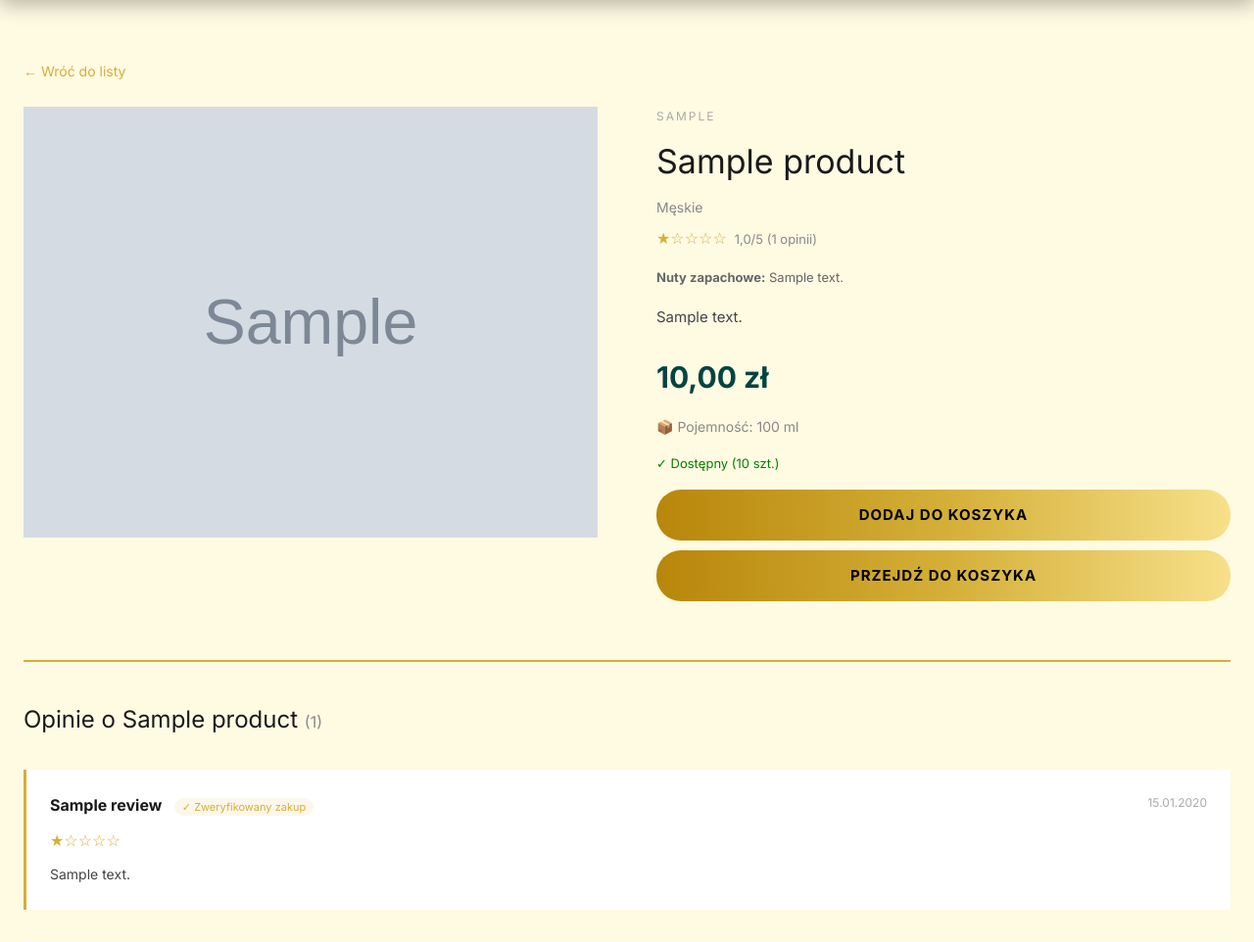
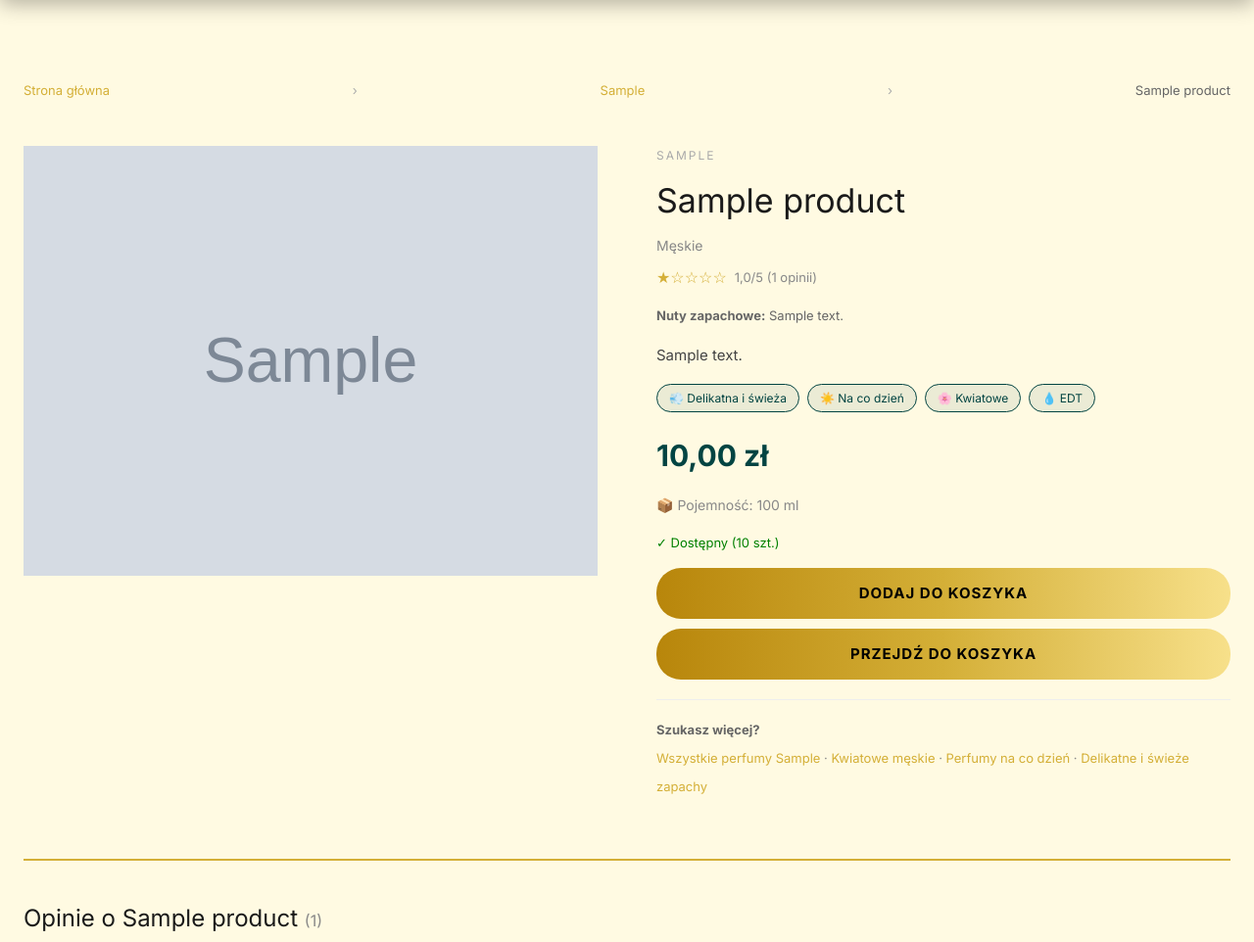
Before and after one commit to Camilleus/perfumy-mlm, a Django app: a page that uses templates/base.html in a window 1280 px wide. Shown: the part 119-1081 px from the top of the page at 98% size. Run offline with Django 5.2, Linux system fonts and the light colour scheme; tables that the repository leaves empty hold one stand-in row (values such as "Sample post"); grey boxes marked "Sample" are stand-in pictures.

Commit message:
add AI-friendly SEO and FAQ

```diff
--- a/products/models.py
+++ b/products/models.py
@@ -42,6 +42,7 @@ class Product(models.Model):
     occasion = models.CharField(max_length=10, choices=OCCASION_CHOICES, blank=True)
     image = models.ImageField(upload_to='products/', blank=True, null=True)
     is_available = models.BooleanField(default=True)
+    faq_json = models.TextField(blank=True, default='', verbose_name='FAQ (JSON)')
     created_at = models.DateTimeField(auto_now_add=True)
 
     def save(self, *args, **kwargs):
--- a/products/views.py
+++ b/products/views.py
@@ -90,13 +90,72 @@ def product_list(request):
     })
 
 def product_detail(request, slug):
+    import json
+    import threading
+    import anthropic
+    from django.conf import settings
+
     product = get_object_or_404(Product, slug=slug)
     reviews = product.reviews.all()
     avg_rating = round(sum(r.rating for r in reviews) / len(reviews), 1) if reviews else 0
+
+    # Parsuj FAQ z bazy
+    faq_items = []
+    if product.faq_json:
+        try:
+            faq_items = json.loads(product.faq_json)
+        except Exception:
+            faq_items = []
+
+    # Generuj FAQ w tle jeśli go nie ma
+    if not product.faq_json:
+        def generate_faq():
+            try:
+                client = anthropic.Anthropic(api_key=settings.ANTHROPIC_API_KEY)
+                prompt = f"""Jesteś ekspertem perfumerii. Napisz 4 pytania i odpowiedzi FAQ dla tych perfum.
+
+Produkt: {product.name}
+Marka: {product.brand}
+Rodzaj: {product.get_gender_display()}
+Nuty zapachowe: {product.scent_notes or 'brak danych'}
+Koncentracja: {product.get_concentration_display()}
+Okazja: {product.get_occasion_display() if product.occasion else 'różne'}
+Intensywność: {product.get_intensity_display() if product.intensity else 'różne'}
+Cena: {product.price} zł
+
+Pytania muszą być konwersacyjne, naturalne, takie jak zadałaby Gen Z głosowo.
+Przykłady: "Czy {product.name} nadaje się na randkę?", "Jak długo trzymają się {product.name}?", "Dla kogo są {product.name}?"
+
+Odpowiedz TYLKO w formacie JSON, bez żadnego tekstu przed ani po:
+[
+  {{"q": "pytanie 1", "a": "odpowiedź 1"}},
+  {{"q": "pytanie 2", "a": "odpowiedź 2"}},
+  {{"q": "pytanie 3", "a": "odpowiedź 3"}},
+  {{"q": "pytanie 4", "a": "odpowiedź 4"}}
+]"""
+
+                message = client.messages.create(
+                    model='claude-sonnet-4-20250514',
+                    max_tokens=800,
+                    messages=[{'role': 'user', 'content': prompt}]
+                )
+                raw = message.content[0].text.strip()
+                # Upewnij się że to valid JSON
+                parsed = json.loads(raw)
+                product.faq_json = json.dumps(parsed, ensure_ascii=False)
+                product.save(update_fields=['faq_json'])
+            except Exception as e:
+                pass
+
+        t = threading.Thread(target=generate_faq)
+        t.daemon = True
+        t.start()
+
     return render(request, 'products/detail.html', {
         'product': product,
         'reviews': reviews,
         'avg_rating': avg_rating,
+        'faq_items': faq_items,
     })
 
 
--- a/templates/base.html
+++ b/templates/base.html
@@ -6,7 +6,28 @@
     <meta name="viewport" content="width=device-width, initial-scale=1.0">
     <title>{% block title %}Przystanek Perfumy | Twój świat zapachów{% endblock %}</title>
     {% block meta %}
-    <meta name="description" content="Przystanek Perfumy – perfumy znanych marek w świetnych cenach. Darmowa dostawa od 200 zł.">
+        <meta name="description" content="Przystanek Perfumy – perfumy znanych marek w świetnych cenach. Darmowa dostawa od 200 zł.">
+        <script type="application/ld+json">
+        {
+        "@context": "https://schema.org",
+        "@type": "Organization",
+        "name": "Przystanek Perfumy",
+        "url": "{{ request.scheme }}://{{ request.get_host }}",
+        "logo": "{{ request.scheme }}://{{ request.get_host }}{% load static %}{% static 'images/projektbeznazwy.png' %}",
+        "description": "Perfumy znanych marek w cenach hurtowych. Bez marży drogerii.",
+        "foundingDate": "2026",
+        "founder": {
+            "@type": "Person",
+            "name": "Marcel Krzeja"
+        },
+        "contactPoint": {
+            "@type": "ContactPoint",
+            "contactType": "customer service",
+            "availableLanguage": "Polish"
+        },
+        "sameAs": []
+        }
+        </script>
     {% endblock %}
     <link href="https://fonts.googleapis.com/css2?family=Inter:wght@400;700&family=Cormorant+Garamond:ital,wght@0,300;1,300&display=swap" rel="stylesheet">
     <style>
--- a/templates/products/detail.html
+++ b/templates/products/detail.html
@@ -33,12 +33,47 @@
   }{% endif %}
 }
 </script>
+
+<script type="application/ld+json">
+{
+  "@context": "https://schema.org",
+  "@type": "BreadcrumbList",
+  "itemListElement": [
+    {
+      "@type": "ListItem",
+      "position": 1,
+      "name": "Strona główna",
+      "item": "{{ request.scheme }}://{{ request.get_host }}/"
+    },
+    {
+      "@type": "ListItem",
+      "position": 2,
+      "name": "{{ product.brand }}",
+      "item": "{{ request.scheme }}://{{ request.get_host }}/?brand={{ product.brand }}"
+    },
+    {
+      "@type": "ListItem",
+      "position": 3,
+      "name": "{{ product.name }}",
+      "item": "{{ request.build_absolute_uri }}"
+    }
+  ]
+}
+</script>
 {% endblock %}
 
 {% block content %}
 <section class="section-pad">
     <div class="container">
-        <a href="/" style="color:var(--gold); font-size:14px;">← Wróć do listy</a>
+
+        <!-- BREADCRUMB widoczny -->
+        <nav style="font-size:13px; color:#aaa; margin-bottom:16px;">
+            <a href="/" style="color:var(--gold);">Strona główna</a>
+            <span style="margin:0 6px;">›</span>
+            <a href="/?brand={{ product.brand }}" style="color:var(--gold);">{{ product.brand }}</a>
+            <span style="margin:0 6px;">›</span>
+            <span style="color:#666;">{{ product.name }}</span>
+        </nav>
 
         <div class="detail-grid">
             <!-- ZDJĘCIE -->
@@ -74,8 +109,32 @@
                 {% endif %}
 
                 {% if product.description %}
-                <p style="font-size:15px; color:#444; margin-bottom:24px; line-height:1.8;">{{ product.description }}</p>
+                <p style="font-size:15px; color:#444; margin-bottom:16px; line-height:1.8;">{{ product.description }}</p>
                 {% endif %}
+
+                <!-- ATRYBUTY – tagi widoczne dla AI i użytkownika -->
+                <div style="display:flex; flex-wrap:wrap; gap:8px; margin-bottom:20px;">
+                    {% if product.intensity %}
+                    <a href="/?intensity={{ product.intensity }}" class="attr-tag">
+                        {% if product.intensity == 'light' %}💨 Delikatna i świeża{% else %}🔥 Mocna i wieczorowa{% endif %}
+                    </a>
+                    {% endif %}
+                    {% if product.occasion %}
+                    <a href="/?occasion={{ product.occasion }}" class="attr-tag">
+                        {% if product.occasion == 'daily' %}☀️ Na co dzień{% else %}✨ Specjalne wyjścia{% endif %}
+                    </a>
+                    {% endif %}
+                    {% if product.category %}
+                    <a href="/?category={{ product.category }}" class="attr-tag">
+                        🌸 {{ product.get_category_display }}
+                    </a>
+                    {% endif %}
+                    {% if product.concentration %}
+                    <a href="/?concentration={{ product.concentration }}" class="attr-tag">
+                        💧 {{ product.get_concentration_display }}
+                    </a>
+                    {% endif %}
+                </div>
 
                 <div style="font-size:30px; font-weight:600; color:var(--forest-green); margin-bottom:16px;">{{ product.price }} zł</div>
                 <p style="font-size:14px; color:#888; margin-bottom:16px;">📦 Pojemność: 100 ml</p>
@@ -87,6 +146,15 @@
                 {% else %}
                 <p style="color:#c0392b; font-size:13px;">✗ Brak w magazynie</p>
                 {% endif %}
+
+                <!-- LINKOWANIE WEWNĘTRZNE – Semantic SEO -->
+                <div style="font-size:13px; color:#888; margin-top:20px; line-height:2.2; border-top:1px solid #eee; padding-top:16px;">
+                    <strong style="color:#666;">Szukasz więcej?</strong><br>
+                    <a href="/?brand={{ product.brand }}" style="color:var(--gold);">Wszystkie perfumy {{ product.brand }}</a>
+                    {% if product.category %} · <a href="/?category={{ product.category }}&gender={{ product.gender }}" style="color:var(--gold);">{{ product.get_category_display }} {{ product.get_gender_display|lower }}</a>{% endif %}
+                    {% if product.occasion %} · <a href="/?occasion={{ product.occasion }}" style="color:var(--gold);">Perfumy {% if product.occasion == 'special' %}na wyjątkowe okazje{% else %}na co dzień{% endif %}</a>{% endif %}
+                    {% if product.intensity %} · <a href="/?intensity={{ product.intensity }}" style="color:var(--gold);">{% if product.intensity == 'light' %}Delikatne i świeże zapachy{% else %}Mocne zapachy wieczorowe{% endif %}</a>{% endif %}
+                </div>
             </div>
         </div>
 
@@ -98,8 +166,6 @@
             </h2>
 
             <div style="display:grid; grid-template-columns:1fr; gap:40px;">
-
-                <!-- LISTA OPINII -->
                 <div>
                     {% if reviews %}
                     <div style="display:flex; flex-direction:column; gap:20px; margin-bottom:32px;">
@@ -130,7 +196,6 @@
                         <h3 style="font-size:18px; font-weight:400; margin-bottom:24px;">Dodaj opinię</h3>
                         <form method="post" action="{% url 'add_review' product.slug %}">
                             {% csrf_token %}
-
                             <div style="display:grid; grid-template-columns:1fr 1fr; gap:16px; margin-bottom:16px;">
                                 <div>
                                     <label class="form-label">Imię *</label>
@@ -141,7 +206,6 @@
                                     <input type="email" name="email" required class="form-input" placeholder="twoj@email.pl">
                                 </div>
                             </div>
-
                             <div style="margin-bottom:16px;">
                                 <label class="form-label">Ocena *</label>
                                 <div style="display:flex; gap:8px; margin-top:8px;">
@@ -153,14 +217,11 @@
                                     {% endfor %}
                                 </div>
                             </div>
-
                             <div style="margin-bottom:20px;">
                                 <label class="form-label">Twoja opinia *</label>
                                 <textarea name="comment" required class="form-input" rows="4" placeholder="Jak oceniasz ten zapach?"></textarea>
                             </div>
-
                             <p style="font-size:12px; color:#aaa; margin-bottom:16px;">* Jeśli email zgadza się z Twoim zamówieniem, opinia otrzyma oznaczenie „Zweryfikowany zakup".</p>
-
                             <button type="submit" class="btn" style="padding:14px 32px;">Dodaj opinię</button>
                         </form>
                     </div>
@@ -170,6 +231,35 @@
 
     </div>
 </section>
+<!-- FAQ PRODUKTU generowane przez AI -->
+{% if faq_items %}
+<section style="padding:40px 0; background:#f9f9f9; margin-top:40px;">
+    <div class="container" style="max-width:800px;">
+        <h2 style="font-size:22px; font-weight:300; margin-bottom:24px;">
+            ❓ Pytania o {{ product.name }}
+        </h2>
+        <script type="application/ld+json">
+        {
+          "@context": "https://schema.org",
+          "@type": "FAQPage",
+          "mainEntity": [
+            {% for item in faq_items %}
+            {"@type":"Question","name":"{{ item.q }}","acceptedAnswer":{"@type":"Answer","text":"{{ item.a }}"}}{% if not forloop.last %},{% endif %}
+            {% endfor %}
+          ]
+        }
+        </script>
+        {% for item in faq_items %}
+        <div class="faq-item">
+            <button class="faq-question" onclick="toggleFaq(this)">
+                {{ item.q }}<span class="faq-arrow">▾</span>
+            </button>
+            <div class="faq-answer">{{ item.a }}</div>
+        </div>
+        {% endfor %}
+    </div>
+</section>
+{% endif %}
 {% include "includes/faq.html" %}
 
 <style>
@@ -182,17 +272,24 @@
 @media (min-width: 768px) {
     .detail-grid { grid-template-columns: 1fr 1fr; gap: 60px; }
 }
-
-/* GWIAZDKI – interaktywne */
+.attr-tag {
+    background: rgba(2,68,66,0.08);
+    border: 1px solid var(--forest-green);
+    border-radius: 20px;
+    padding: 4px 12px;
+    font-size: 12px;
+    color: var(--forest-green);
+    text-decoration: none;
+    transition: all 0.2s;
+    display: inline-block;
+}
+.attr-tag:hover { background: var(--forest-green); color: var(--gold); }
 .star-label { color: #ddd; }
-.star-label:hover,
-.star-label:hover ~ .star-label { color: var(--gold); }
-input[type="radio"]:checked + .star-label,
-input[type="radio"]:checked ~ label { color: var(--gold); }
+.star-label:hover, .star-label:hover ~ .star-label { color: var(--gold); }
+input[type="radio"]:checked + .star-label, input[type="radio"]:checked ~ label { color: var(--gold); }
 </style>
 
 <script>
-// Interaktywne gwiazdki
 const stars = document.querySelectorAll('.star-label');
 stars.forEach((star, index) => {
     star.addEventListener('mouseover', () => {
@@ -208,5 +305,11 @@ document.querySelector('.star-label').closest('div').addEventListener('mouseleav
     const checkedIndex = checked ? parseInt(checked.value) - 1 : -1;
     stars.forEach((s, i) => s.style.color = i <= checkedIndex ? 'var(--gold)' : '#ddd');
 });
+function toggleFaq(btn) {
+    const item = btn.closest('.faq-item');
+    const isOpen = item.classList.contains('open');
+    document.querySelectorAll('.faq-item').forEach(i => i.classList.remove('open'));
+    if (!isOpen) item.classList.add('open');
+}
 </script>
 {% endblock %}
```
Also changed, not shown: products/migrations/0003_product_faq_json.py (added).
